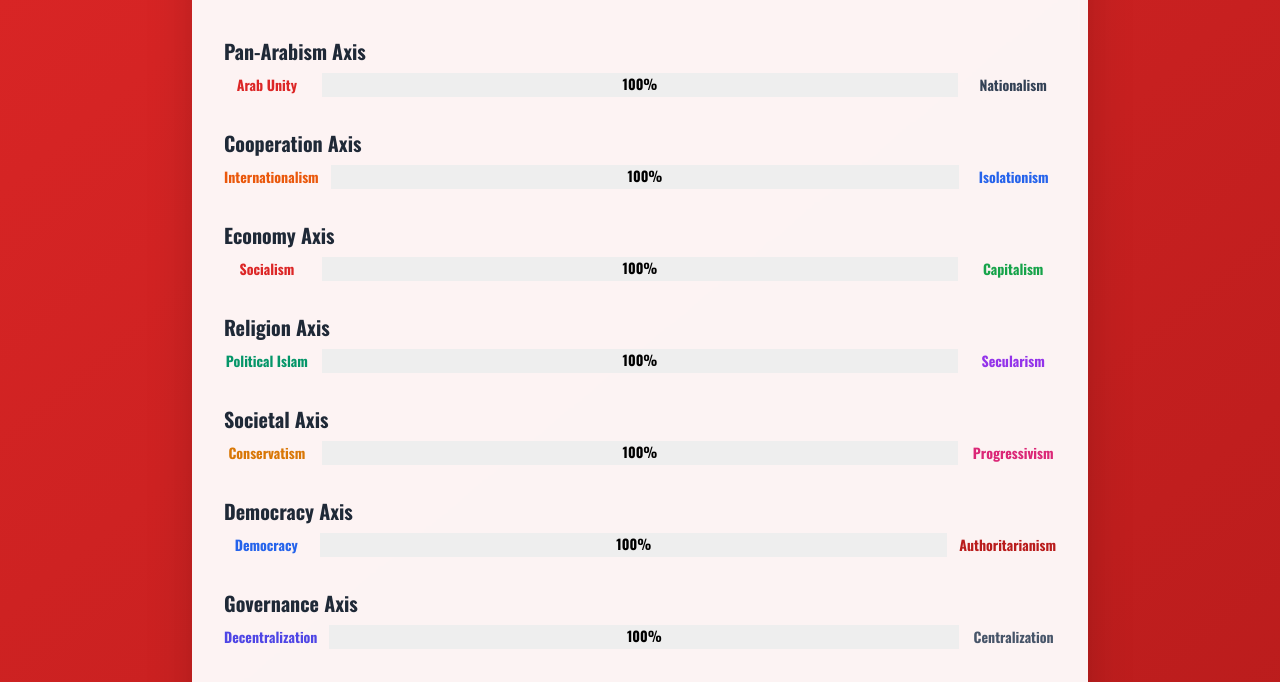
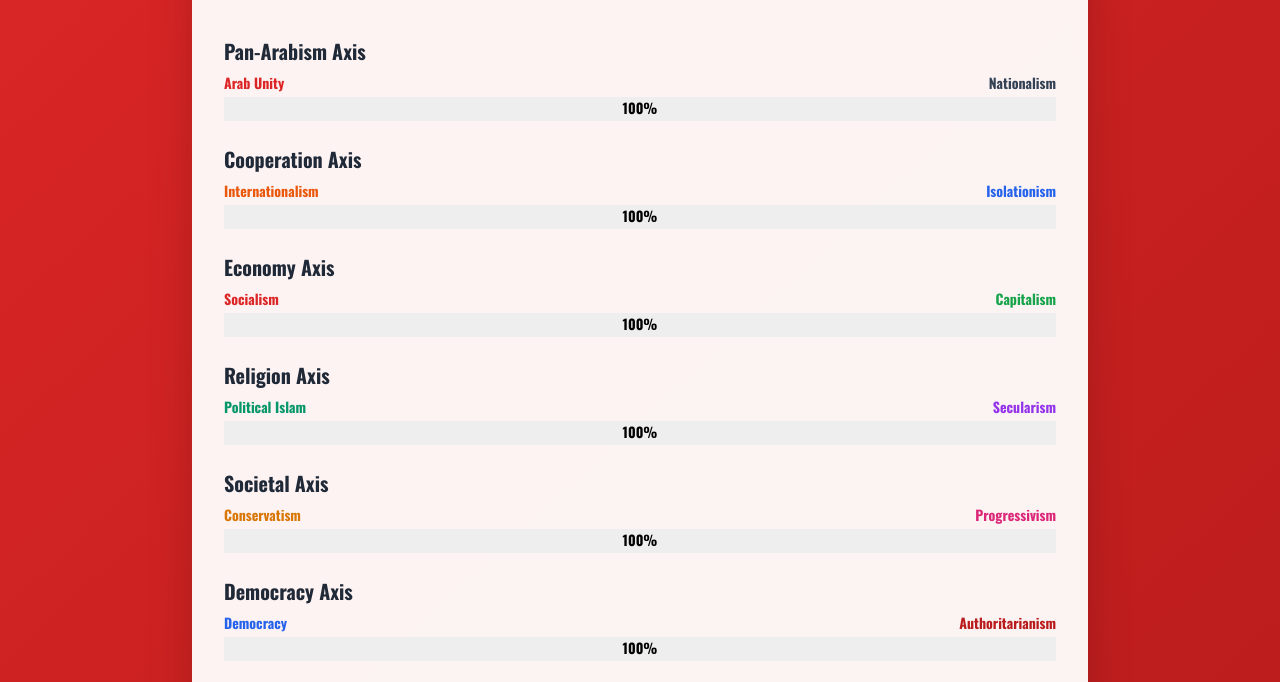
Before and after one commit to tunisianvalues/tunisianvalues.github.io, a plain HTML site: page en/results.html in a window 1280 px wide. Shown: the part 240-922 px from the top of the page. Drawn offline with nearby package versions, Linux system fonts and the light colour scheme.

Commit message:
Update results.html

```diff
--- a/en/results.html
+++ b/en/results.html
@@ -46,76 +46,62 @@
                     <p class="text-lg text-slate-600 mt-2">Closest Profile: <span id="ideology-label" class="font-bold text-red-600"></span></p>
                 </div>
 
-                <div class="space-y-8">
-                     <div>
+                <div class="space-y-6">
+                    <div>
                         <h3 class="text-xl font-bold text-gray-800 mb-2">Pan-Arabism Axis</h3>
-                        <div class="md:flex md:items-center md:gap-3">
-                            <span class="hidden md:block text-sm font-bold text-red-600 w-28 text-center">Arab Unity</span>
-                            <div class="w-full">
-                                <div class="w-full bg-gray-200 rounded-full h-6 shadow-inner"><div class="flex h-full rounded-full"><div id="bar-left-pana" style="background-color: #c52a2a;" class="flex items-center justify-center text-white text-sm font-bold rounded-l-full pb-0.5"><span id="left-pana"></span></div><div id="bar-neutral-pana" style="background-color: #eeeeee;" class="flex items-center justify-center text-black text-sm font-bold pb-0.5"><span id="neutral-pana"></span></div><div id="bar-right-pana" style="background-color: #4b5563;" class="flex items-center justify-center text-white text-sm font-bold rounded-r-full pb-0.5"><span id="right-pana"></span></div></div></div>
-                            </div>
-                            <span class="hidden md:block text-sm font-bold text-slate-700 w-28 text-center">Nationalism</span>
+                        <div class="flex justify-between items-baseline mb-1 text-sm">
+                            <span class="font-bold text-red-600">Arab Unity</span>
+                            <span class="font-bold text-slate-700">Nationalism</span>
                         </div>
+                        <div class="w-full bg-gray-200 rounded-full h-6 shadow-inner"><div class="flex h-full rounded-full"><div id="bar-left-pana" style="background-color: #c52a2a;" class="flex items-center justify-center text-white text-sm font-bold rounded-l-full pb-0.5"><span id="left-pana"></span></div><div id="bar-neutral-pana" style="background-color: #eeeeee;" class="flex items-center justify-center text-black text-sm font-bold pb-0.5"><span id="neutral-pana"></span></div><div id="bar-right-pana" style="background-color: #4b5563;" class="flex items-center justify-center text-white text-sm font-bold rounded-r-full pb-0.5"><span id="right-pana"></span></div></div></div>
                     </div>
                     <div>
                         <h3 class="text-xl font-bold text-gray-800 mb-2">Cooperation Axis</h3>
-                        <div class="md:flex md:items-center md:gap-3">
-                            <span class="hidden md:block text-sm font-bold text-orange-600 w-28 text-center">Internationalism</span>
-                            <div class="w-full">
-                                <div class="w-full bg-gray-200 rounded-full h-6 shadow-inner"><div class="flex h-full rounded-full"><div id="bar-left-coop" style="background-color: #ea580c;" class="flex items-center justify-center text-white text-sm font-bold rounded-l-full pb-0.5"><span id="left-coop"></span></div><div id="bar-neutral-coop" style="background-color: #eeeeee;" class="flex items-center justify-center text-black text-sm font-bold pb-0.5"><span id="neutral-coop"></span></div><div id="bar-right-coop" style="background-color: #3b82f6;" class="flex items-center justify-center text-white text-sm font-bold rounded-r-full pb-0.5"><span id="right-coop"></span></div></div></div>
-                            </div>
-                            <span class="hidden md:block text-sm font-bold text-blue-600 w-28 text-center">Isolationism</span>
+                        <div class="flex justify-between items-baseline mb-1 text-sm">
+                            <span class="font-bold text-orange-600">Internationalism</span>
+                            <span class="font-bold text-blue-600">Isolationism</span>
                         </div>
+                        <div class="w-full bg-gray-200 rounded-full h-6 shadow-inner"><div class="flex h-full rounded-full"><div id="bar-left-coop" style="background-color: #ea580c;" class="flex items-center justify-center text-white text-sm font-bold rounded-l-full pb-0.5"><span id="left-coop"></span></div><div id="bar-neutral-coop" style="background-color: #eeeeee;" class="flex items-center justify-center text-black text-sm font-bold pb-0.5"><span id="neutral-coop"></span></div><div id="bar-right-coop" style="background-color: #3b82f6;" class="flex items-center justify-center text-white text-sm font-bold rounded-r-full pb-0.5"><span id="right-coop"></span></div></div></div>
                     </div>
                     <div>
                         <h3 class="text-xl font-bold text-gray-800 mb-2">Economy Axis</h3>
-                        <div class="md:flex md:items-center md:gap-3">
-                            <span class="hidden md:block text-sm font-bold text-red-600 w-28 text-center">Socialism</span>
-                            <div class="w-full">
-                                <div class="w-full bg-gray-200 rounded-full h-6 shadow-inner"><div class="flex h-full rounded-full"><div id="bar-left-econ" style="background-color: #c52a2a;" class="flex items-center justify-center text-white text-sm font-bold rounded-l-full pb-0.5"><span id="left-econ"></span></div><div id="bar-neutral-econ" style="background-color: #eeeeee;" class="flex items-center justify-center text-black text-sm font-bold pb-0.5"><span id="neutral-econ"></span></div><div id="bar-right-econ" style="background-color: #16a34a;" class="flex items-center justify-center text-white text-sm font-bold rounded-r-full pb-0.5"><span id="right-econ"></span></div></div></div>
-                            </div>
-                            <span class="hidden md:block text-sm font-bold text-green-600 w-28 text-center">Capitalism</span>
+                        <div class="flex justify-between items-baseline mb-1 text-sm">
+                            <span class="font-bold text-red-600">Socialism</span>
+                            <span class="font-bold text-green-600">Capitalism</span>
                         </div>
+                        <div class="w-full bg-gray-200 rounded-full h-6 shadow-inner"><div class="flex h-full rounded-full"><div id="bar-left-econ" style="background-color: #c52a2a;" class="flex items-center justify-center text-white text-sm font-bold rounded-l-full pb-0.5"><span id="left-econ"></span></div><div id="bar-neutral-econ" style="background-color: #eeeeee;" class="flex items-center justify-center text-black text-sm font-bold pb-0.5"><span id="neutral-econ"></span></div><div id="bar-right-econ" style="background-color: #16a34a;" class="flex items-center justify-center text-white text-sm font-bold rounded-r-full pb-0.5"><span id="right-econ"></span></div></div></div>
                     </div>
                     <div>
                         <h3 class="text-xl font-bold text-gray-800 mb-2">Religion Axis</h3>
-                        <div class="md:flex md:items-center md:gap-3">
-                            <span class="hidden md:block text-sm font-bold text-emerald-600 w-28 text-center">Political Islam</span>
-                            <div class="w-full">
-                                <div class="w-full bg-gray-200 rounded-full h-6 shadow-inner"><div class="flex h-full rounded-full"><div id="bar-left-reli" style="background-color: #059669;" class="flex items-center justify-center text-white text-sm font-bold rounded-l-full pb-0.5"><span id="left-reli"></span></div><div id="bar-neutral-reli" style="background-color: #eeeeee;" class="flex items-center justify-center text-black text-sm font-bold pb-0.5"><span id="neutral-reli"></span></div><div id="bar-right-reli" style="background-color: #9333ea;" class="flex items-center justify-center text-white text-sm font-bold rounded-r-full pb-0.5"><span id="right-reli"></span></div></div></div>
-                            </div>
-                            <span class="hidden md:block text-sm font-bold text-purple-600 w-28 text-center">Secularism</span>
+                        <div class="flex justify-between items-baseline mb-1 text-sm">
+                            <span class="font-bold text-emerald-600">Political Islam</span>
+                            <span class="font-bold text-purple-600">Secularism</span>
                         </div>
+                        <div class="w-full bg-gray-200 rounded-full h-6 shadow-inner"><div class="flex h-full rounded-full"><div id="bar-left-reli" style="background-color: #059669;" class="flex items-center justify-center text-white text-sm font-bold rounded-l-full pb-0.5"><span id="left-reli"></span></div><div id="bar-neutral-reli" style="background-color: #eeeeee;" class="flex items-center justify-center text-black text-sm font-bold pb-0.5"><span id="neutral-reli"></span></div><div id="bar-right-reli" style="background-color: #9333ea;" class="flex items-center justify-center text-white text-sm font-bold rounded-r-full pb-0.5"><span id="right-reli"></span></div></div></div>
                     </div>
                     <div>
                         <h3 class="text-xl font-bold text-gray-800 mb-2">Societal Axis</h3>
-                        <div class="md:flex md:items-center md:gap-3">
-                            <span class="hidden md:block text-sm font-bold text-amber-600 w-28 text-center">Conservatism</span>
-                            <div class="w-full">
-                                <div class="w-full bg-gray-200 rounded-full h-6 shadow-inner"><div class="flex h-full rounded-full"><div id="bar-left-soci" style="background-color: #d97706;" class="flex items-center justify-center text-white text-sm font-bold rounded-l-full pb-0.5"><span id="left-soci"></span></div><div id="bar-neutral-soci" style="background-color: #eeeeee;" class="flex items-center justify-center text-black text-sm font-bold pb-0.5"><span id="neutral-soci"></span></div><div id="bar-right-soci" style="background-color: #db2777;" class="flex items-center justify-center text-white text-sm font-bold rounded-r-full pb-0.5"><span id="right-soci"></span></div></div></div>
-                            </div>
-                            <span class="hidden md:block text-sm font-bold text-pink-600 w-28 text-center">Progressivism</span>
+                        <div class="flex justify-between items-baseline mb-1 text-sm">
+                            <span class="font-bold text-amber-600">Conservatism</span>
+                            <span class="font-bold text-pink-600">Progressivism</span>
                         </div>
+                        <div class="w-full bg-gray-200 rounded-full h-6 shadow-inner"><div class="flex h-full rounded-full"><div id="bar-left-soci" style="background-color: #d97706;" class="flex items-center justify-center text-white text-sm font-bold rounded-l-full pb-0.5"><span id="left-soci"></span></div><div id="bar-neutral-soci" style="background-color: #eeeeee;" class="flex items-center justify-center text-black text-sm font-bold pb-0.5"><span id="neutral-soci"></span></div><div id="bar-right-soci" style="background-color: #db2777;" class="flex items-center justify-center text-white text-sm font-bold rounded-r-full pb-0.5"><span id="right-soci"></span></div></div></div>
                     </div>
                     <div>
                         <h3 class="text-xl font-bold text-gray-800 mb-2">Democracy Axis</h3>
-                        <div class="md:flex md:items-center md:gap-3">
-                            <span class="hidden md:block text-sm font-bold text-blue-600 w-28 text-center">Democracy</span>
-                            <div class="w-full">
-                                <div class="w-full bg-gray-200 rounded-full h-6 shadow-inner"><div class="flex h-full rounded-full"><div id="bar-left-demo" style="background-color: #2563eb;" class="flex items-center justify-center text-white text-sm font-bold rounded-l-full pb-0.5"><span id="left-demo"></span></div><div id="bar-neutral-demo" style="background-color: #eeeeee;" class="flex items-center justify-center text-black text-sm font-bold pb-0.5"><span id="neutral-demo"></span></div><div id="bar-right-demo" style="background-color: #c52a2a;" class="flex items-center justify-center text-white text-sm font-bold rounded-r-full pb-0.5"><span id="right-demo"></span></div></div></div>
-                            </div>
-                            <span class="hidden md:block text-sm font-bold text-red-700 w-28 text-center">Authoritarianism</span>
+                        <div class="flex justify-between items-baseline mb-1 text-sm">
+                            <span class="font-bold text-blue-600">Democracy</span>
+                            <span class="font-bold text-red-700">Authoritarianism</span>
                         </div>
+                        <div class="w-full bg-gray-200 rounded-full h-6 shadow-inner"><div class="flex h-full rounded-full"><div id="bar-left-demo" style="background-color: #2563eb;" class="flex items-center justify-center text-white text-sm font-bold rounded-l-full pb-0.5"><span id="left-demo"></span></div><div id="bar-neutral-demo" style="background-color: #eeeeee;" class="flex items-center justify-center text-black text-sm font-bold pb-0.5"><span id="neutral-demo"></span></div><div id="bar-right-demo" style="background-color: #c52a2a;" class="flex items-center justify-center text-white text-sm font-bold rounded-r-full pb-0.5"><span id="right-demo"></span></div></div></div>
                     </div>
                     <div>
                         <h3 class="text-xl font-bold text-gray-800 mb-2">Governance Axis</h3>
-                        <div class="md:flex md:items-center md:gap-3">
-                            <span class="hidden md:block text-sm font-bold text-indigo-600 w-28 text-center">Decentralization</span>
-                            <div class="w-full">
-                                <div class="w-full bg-gray-200 rounded-full h-6 shadow-inner"><div class="flex h-full rounded-full"><div id="bar-left-decent" style="background-color: #4f46e5;" class="flex items-center justify-center text-white text-sm font-bold rounded-l-full pb-0.5"><span id="left-decent"></span></div><div id="bar-neutral-decent" style="background-color: #eeeeee;" class="flex items-center justify-center text-black text-sm font-bold pb-0.5"><span id="neutral-decent"></span></div><div id="bar-right-decent" style="background-color: #64748b;" class="flex items-center justify-center text-white text-sm font-bold rounded-r-full pb-0.5"><span id="right-decent"></span></div></div></div>
-                            </div>
-                            <span class="hidden md:block text-sm font-bold text-slate-600 w-28 text-center">Centralization</span>
+                        <div class="flex justify-between items-baseline mb-1 text-sm">
+                            <span class="font-bold text-indigo-600">Decentralization</span>
+                            <span class="font-bold text-slate-600">Centralization</span>
                         </div>
+                        <div class="w-full bg-gray-200 rounded-full h-6 shadow-inner"><div class="flex h-full rounded-full"><div id="bar-left-decent" style="background-color: #4f46e5;" class="flex items-center justify-center text-white text-sm font-bold rounded-l-full pb-0.5"><span id="left-decent"></span></div><div id="bar-neutral-decent" style="background-color: #eeeeee;" class="flex items-center justify-center text-black text-sm font-bold pb-0.5"><span id="neutral-decent"></span></div><div id="bar-right-decent" style="background-color: #64748b;" class="flex items-center justify-center text-white text-sm font-bold rounded-r-full pb-0.5"><span id="right-decent"></span></div></div></div>
                     </div>
                 </div>
 
@@ -181,7 +167,7 @@
 
             <footer class="text-center mt-10">
                  <div id="share-special-icons-wrapper" class="mb-4">
-                    <h3 class="font-bold text-xl uppercase text-red-300">Special Positions</h3>
+                    <h3 class="font-bold text-xl uppercase text-red-300">Notable Positions</h3>
                     <div id="share-special-icons" class="flex gap-4 justify-center flex-wrap mt-3 h-16 items-center">
                     </div>
                 </div>
@@ -191,7 +177,6 @@
     </div>
 
     <script>
-
     const ideologies = [
       {
         name: "Ennahda Movement",
@@ -234,7 +219,7 @@
         weights: { pana: 3, coop: 2, econ: 1, reli: 1, soci: 1, demo: 3, decent: 2, },
       },
       {
-        name: "Democratic Forum for Labour and Liberties (Ettakatol)",
+        name: "Ettakatol (FTDL)",
         stats: { pana: { left: 25, neutral: 45, right: 30 }, coop: { left: 70, neutral: 5, right: 25 }, econ: { left: 45, neutral: 10, right: 45 }, reli: { left: 10, neutral: 20, right: 70 }, soci: { left: 25, neutral: 15, right: 60 }, demo: { left: 85, neutral: 10, right: 5 }, decent: { left: 40, neutral: 30, right: 30 }, },
         weights: { pana: 1, coop: 2, econ: 2, reli: 3, soci: 2, demo: 3, decent: 1, },
       },
@@ -350,7 +335,7 @@
             const icons = icons_param.split(',');
 
             const title = document.createElement('h3');
-            title.innerText = "Special Positions";
+            title.innerText = "Notable Positions";
             title.className = "text-2xl font-bold text-gray-800 mb-4";
             container.appendChild(title);
 
@@ -420,7 +405,7 @@
                 width: 1080,
                 height: 1350,
                 logging: false,
-                backgroundColor: '#18181B' // Background in case
+                backgroundColor: '#18181B'
             });
 
             const link = document.createElement('a');
```
